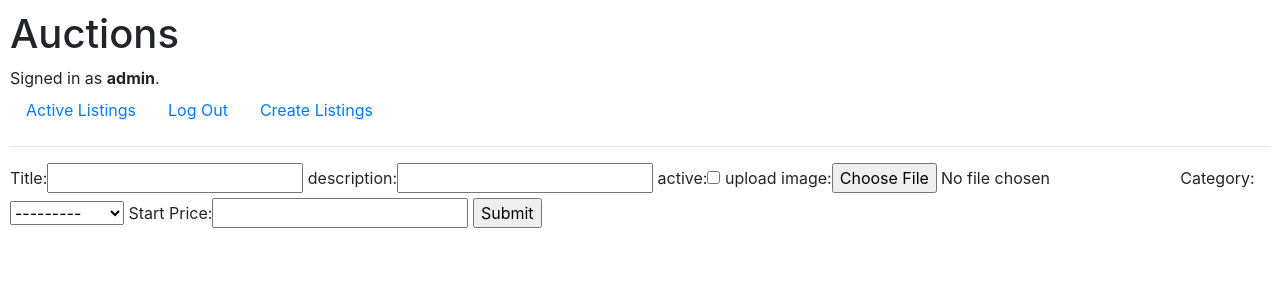
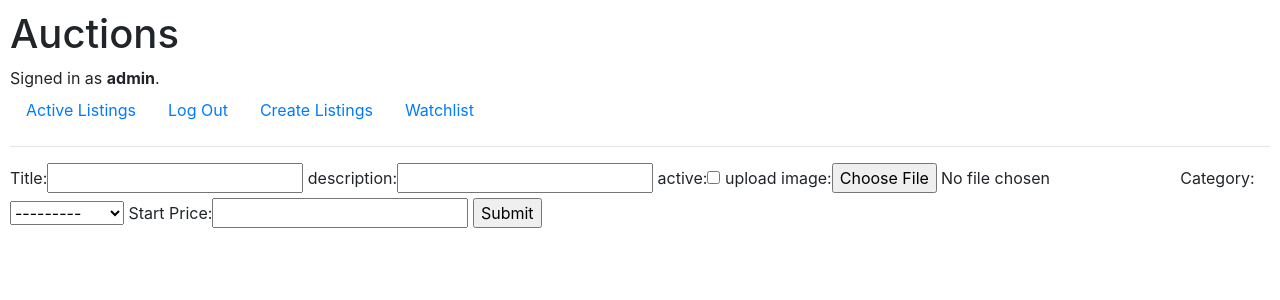
Before and after one commit to ahmedalhakeem/Commerce, a Django app: page /create_listing/1 in a window 1280 px wide. Shown: the top 300 px of the page. Run offline with Django 3.2, Linux system fonts and the light colour scheme; a user stored in the database is signed in; data comes from the database, SQL or seed files in the repository; both versions use the stored data as it was after the commit; some libraries are stand-ins or nearby versions.

Commit message:
started with watchlist

```diff
--- a/auctions/forms.py
+++ b/auctions/forms.py
@@ -18,3 +18,6 @@
     comment = forms.CharField(label="Comment", widget=forms.Textarea)
     user_comment = forms.ModelChoiceField(queryset=User.objects.all())
     list_comment = forms.ModelChoiceField(queryset=Listings.objects.all())
+
+class WatchlistForm(forms.Form):
+    watchlist = forms.CharField(widget= forms.HiddenInput(), required=False)
--- a/auctions/models.py
+++ b/auctions/models.py
@@ -24,7 +24,7 @@
 
 
     def __str__(self):
-        return f"{self.title} {self.description}, {self.category}, {self.start_bid}, {self.picture}"
+        return f"{self.title} {self.description}, {self.category}, {self.start_bid}, {self.picture}, {self.watchlist}"
 
 class Bids(models.Model):
     bid_amount = models.IntegerField()
--- a/auctions/templates/auctions/layout.html
+++ b/auctions/templates/auctions/layout.html
@@ -27,6 +27,9 @@
                 <li class=""nav-item>
                     <a class="nav-link" href="{% url 'create_listing' user.id %}">Create Listings</a>
                 </li>
+                <li>
+                    <a class="nav-link" href="{% url 'watchlist' user.id %}">Watchlist</a>
+                </li>
             {% else %}
                 <li class="nav-item">
                     <a class="nav-link" href="{% url 'login' %}">Log In</a>
@@ -34,6 +37,7 @@
                 <li class="nav-item">
                     <a class="nav-link" href="{% url 'register' %}">Register</a>
                 </li>
+
             {% endif %}
         </ul>
         <hr>
--- a/auctions/urls.py
+++ b/auctions/urls.py
@@ -10,5 +10,6 @@
     path("category", views.category, name="category"),
     path("list_category/<category_id>", views.list_category, name="list_category"),
     path("create_listing/<user_id>", views.create_listing, name="create_listing"),
-    path("listing/<list_id>", views.listing, name="listing")
+    path("listing/<list_id>", views.listing, name="listing"),
+    path("watchlist/<user_id>", views.watchlist, name="watchlist")
 ]
--- a/auctions/views.py
+++ b/auctions/views.py
@@ -126,6 +126,8 @@
     exact_item = Listings.objects.get(pk=list_id)
     print(exact_item.start_bid)
 
+
+
     if request.method=="POST":
         form = BidsForm(request.POST or None)
         if form.is_valid():
@@ -144,6 +146,18 @@
      "form" : BidsForm()
     })
 
+@login_required
+def watchlist(request, user_id):
+    user = User.objects.get(pk=user_id)
+    watchlist = user.watchlist.all()
+    return render(request, "auctions/watchlist.html",{
+        "user": user,
+        "watchlist" : watchlist
+    })
+
+
+    #watchlists = []
+
 
     #if exact_item == "" :
      #   return HttpResponse('The item is removed from the system')
```
Also changed, not shown: db.sqlite3.
